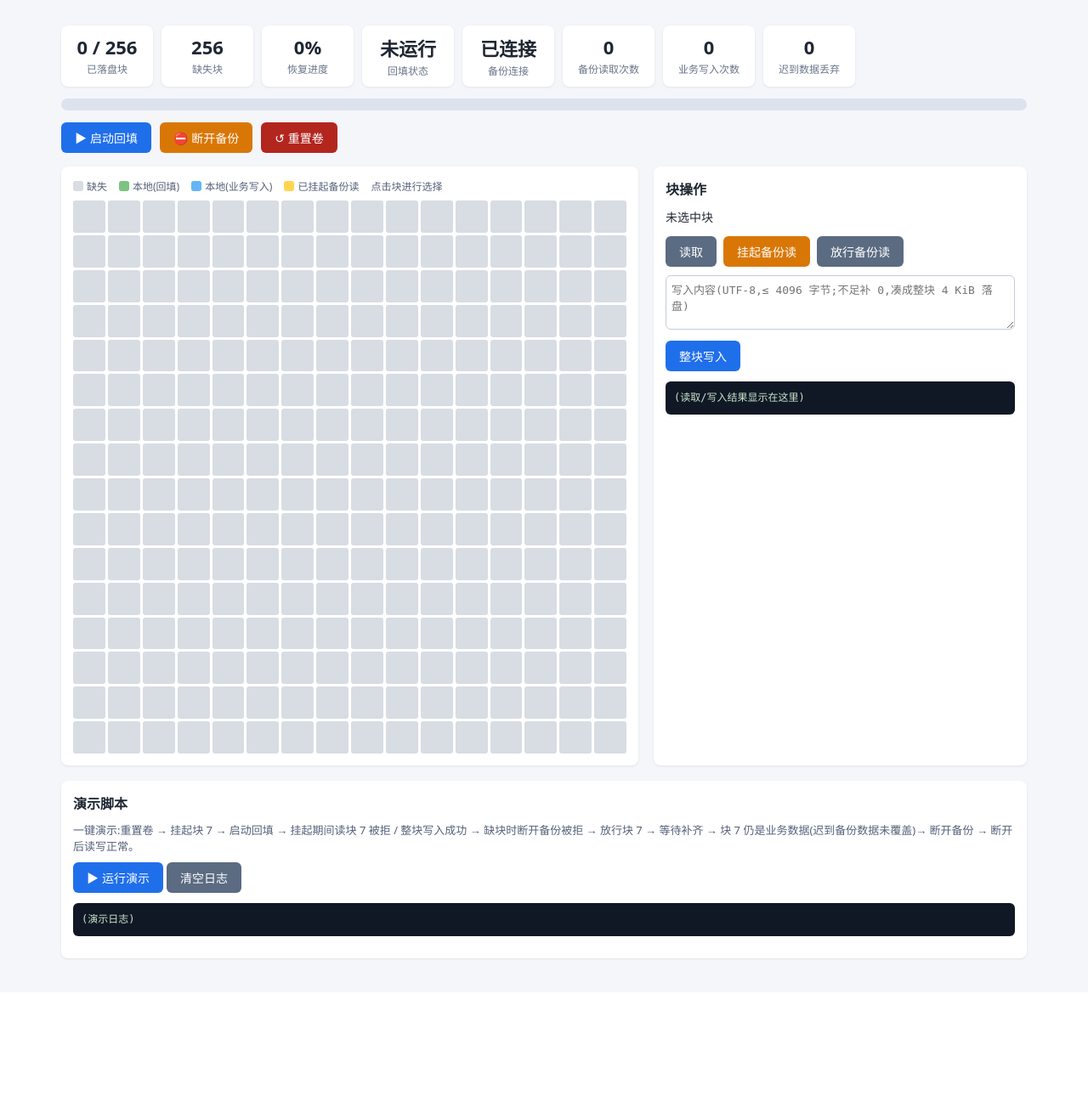
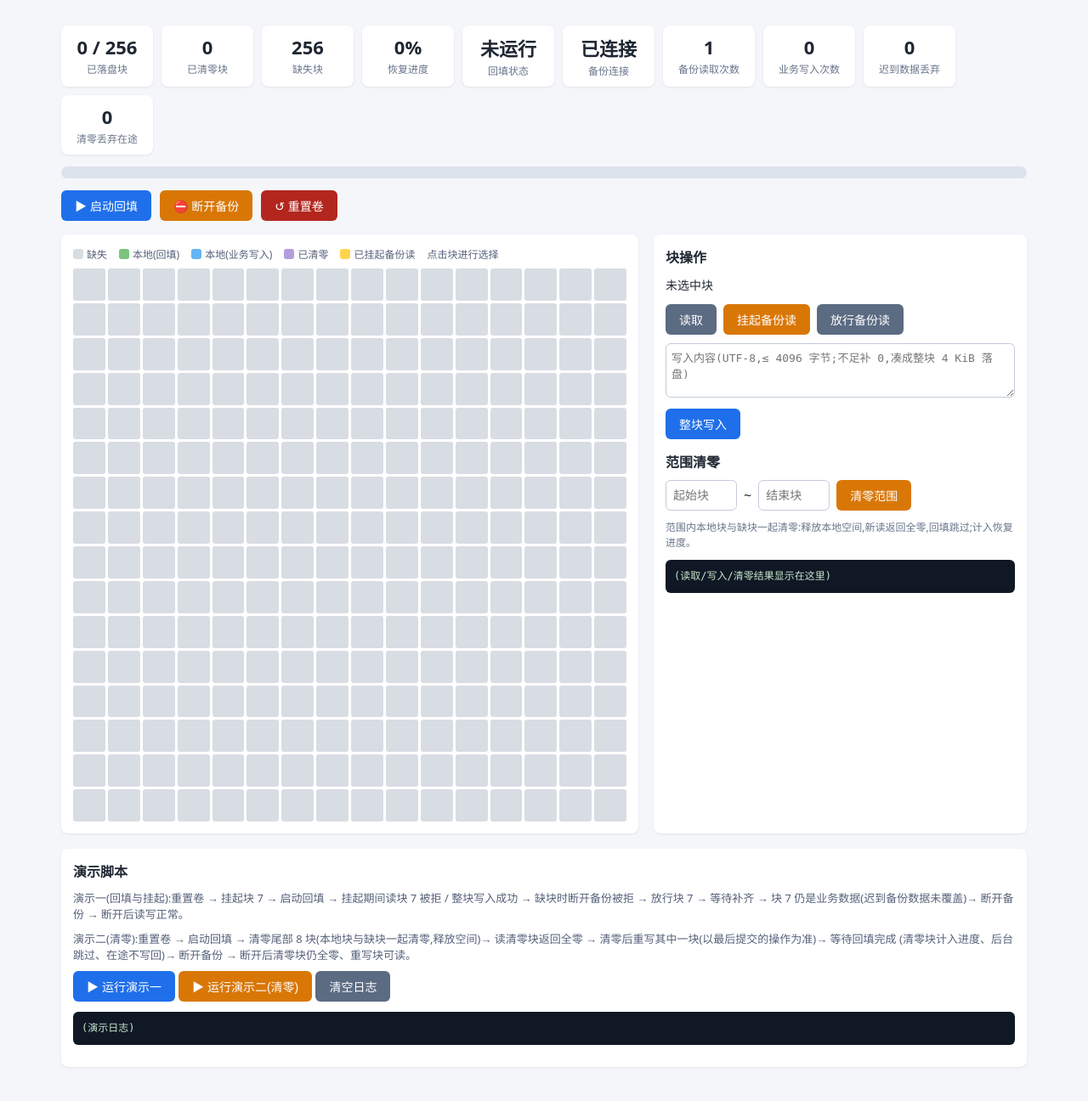
Before and after one commit to enormousmen/solo-73922122-3463a01a-3059-4eea-b759-62d09ac679aa, a Flask app: page / in a window 1280 px wide. Shown: the part 57-1353 px from the top of the page at 85% size. Before the commit the page ends 1188 px from the top, so only its background shows below. Run offline with Flask 3, Linux system fonts and the light colour scheme; data that the repository does not hold is empty.

Commit message:
5b31adec-f43f-480d-b48f-f16d1efd089b

```diff
--- a/app/app.py
+++ b/app/app.py
@@ -7,8 +7,12 @@
 - 后台线程把缺块从备份回填到本地(INSERT OR IGNORE:业务写入永远优先,
   迟到的备份数据不会覆盖已提交的业务整块写入);
 - 网页可按块挂起/放行后台备份读取;挂起期间同一块的整块写入照常提交;
-- 进程重启后保留已落盘的块,并自动继续回填;
-- 只要还有缺块就拒绝断开备份;补齐后允许断开,断开后数据盘纯本地读写。
+- 值班员可按起止块号清零范围:范围内本地块被删除(释放空间供后续写入复用)、
+  缺块一并标记;清零范围以紧凑区间(自动合并)持久化,新读返回全零,
+  后台回填跳过清零块,在途回填数据也不写回;清零与业务整块写入重叠时,
+  以最后提交的操作为准;清零块计入恢复进度(每块只算一次);
+- 进程重启后保留已落盘的块与清零标记,并自动继续回填;
+- 只要还有缺块就拒绝断开备份;补齐(含清零)后允许断开,断开后数据盘纯本地读写。
 """
 from __future__ import annotations
 
@@ -35,6 +39,11 @@ CREATE TABLE IF NOT EXISTS blocks(
 CREATE TABLE IF NOT EXISTS suspended(
   idx          INTEGER PRIMARY KEY,
   suspended_at REAL NOT NULL
+);
+CREATE TABLE IF NOT EXISTS zero_ranges(
+  start INTEGER NOT NULL,        -- 闭区间 [start, end]:已清零块
+  end   INTEGER NOT NULL,
+  PRIMARY KEY(start, end)
 );
 CREATE TABLE IF NOT EXISTS meta(
   key   TEXT PRIMARY KEY,
@@ -64,7 +73,10 @@ class Volume:
         self._worker = None
         self._stop = threading.Event()
         self.generation = 0  # reset/stop 时 +1,旧 worker 发现世代变更即退出
-        self.stats = {"backup_reads": 0, "backfilled": 0, "business_writes": 0, "late_ignored": 0}
+        self.stats = {
+            "backup_reads": 0, "backfilled": 0, "business_writes": 0,
+            "late_ignored": 0, "zeroed_blocks": 0, "zero_dropped": 0,
+        }
 
     # ---------- 元数据 ----------
     def meta_get(self, key, default="0"):
@@ -115,30 +127,100 @@ class Volume:
         with self.lock:
             return [r[0] for r in self.db.execute("SELECT idx FROM suspended ORDER BY idx")]
 
+    # ---------- 清零(范围) ----------
+    def is_zeroed_locked(self, idx):
+        return self.db.execute(
+            "SELECT 1 FROM zero_ranges WHERE start<=? AND end>=?", (idx, idx)
+        ).fetchone() is not None
+
+    def zeroed_count_locked(self):
+        (n,) = self.db.execute(
+            "SELECT COALESCE(SUM(end-start+1), 0) FROM zero_ranges"
+        ).fetchone()
+        return n
+
+    def zero_ranges_locked(self):
+        return [list(r) for r in
+                self.db.execute("SELECT start, end FROM zero_ranges ORDER BY start")]
+
+    def _merge_zero_range_locked(self, start, end):
+        """把 [start, end] 并入清零区间表:与重叠/相邻区间合并,保持紧凑存储。"""
+        rows = self.db.execute(
+            "SELECT start, end FROM zero_ranges WHERE start<=? AND end>=?",
+            (end + 1, start - 1),
+        ).fetchall()
+        ns, ne = start, end
+        for s, e in rows:
+            ns, ne = min(ns, s), max(ne, e)
+        self.db.execute(
+            "DELETE FROM zero_ranges WHERE start<=? AND end>=?", (end + 1, start - 1)
+        )
+        self.db.execute("INSERT INTO zero_ranges(start, end) VALUES (?, ?)", (ns, ne))
+
+    def _unzero_locked(self, idx):
+        """把单个块移出清零区间(区间收缩或分裂);业务写入覆盖清零块时用。"""
+        row = self.db.execute(
+            "SELECT start, end FROM zero_ranges WHERE start<=? AND end>=?", (idx, idx)
+        ).fetchone()
+        if row is None:
+            return
+        s, e = row
+        self.db.execute("DELETE FROM zero_ranges WHERE start=? AND end=?", (s, e))
+        if s <= idx - 1:
+            self.db.execute("INSERT INTO zero_ranges(start, end) VALUES (?, ?)", (s, idx - 1))
+        if idx + 1 <= e:
+            self.db.execute("INSERT INTO zero_ranges(start, end) VALUES (?, ?)", (idx + 1, e))
+
+    def zero_range(self, start, end):
+        """清零 [start, end]:删除范围内本地块(释放本地空间供后续写入复用)、
+        清除范围内挂起、并入紧凑清零区间。整个操作是一个事务:
+        任一步失败整体回滚,数据与恢复进度维持原状。"""
+        if not (0 <= start <= end < self.block_count):
+            raise ValueError(f"清零范围非法: [{start}, {end}]")
+        with self.lock:
+            try:
+                self.db.execute(
+                    "DELETE FROM blocks WHERE idx BETWEEN ? AND ?", (start, end))
+                self.db.execute(
+                    "DELETE FROM suspended WHERE idx BETWEEN ? AND ?", (start, end))
+                self._merge_zero_range_locked(start, end)
+                self.db.commit()
+            except Exception:
+                self.db.rollback()
+                raise
+            self.stats["zeroed_blocks"] += end - start + 1
+
     # ---------- 块状态 ----------
     def present_map(self):
         with self.lock:
             return {r[0]: r[1] for r in self.db.execute("SELECT idx, source FROM blocks")}
 
     def missing_count_locked(self):
+        """缺块 = 总块数 - 本地已落盘 - 已清零(清零块计入恢复进度,每块只算一次)。"""
         (present,) = self.db.execute("SELECT COUNT(*) FROM blocks").fetchone()
-        return self.block_count - present
+        return self.block_count - present - self.zeroed_count_locked()
 
     def next_missing_unsuspended_locked(self):
         present = {r[0] for r in self.db.execute("SELECT idx FROM blocks")}
         susp = {r[0] for r in self.db.execute("SELECT idx FROM suspended")}
+        zeroed = set()
+        for s, e in self.db.execute("SELECT start, end FROM zero_ranges"):
+            zeroed.update(range(s, e + 1))
         for i in range(self.block_count):
-            if i not in present and i not in susp:
+            if i not in present and i not in susp and i not in zeroed:
                 return i
         return None
 
     # ---------- 业务读写 ----------
     def read_block(self, idx):
-        """返回 (status, data, origin)。status: local|backup|suspended|gone"""
+        """返回 (status, data, origin)。status: local|zero|backup|suspended|gone"""
         with self.lock:
             row = self.db.execute("SELECT data, source FROM blocks WHERE idx=?", (idx,)).fetchone()
             if row:
                 return "local", row[0], row[1]
+            if self.is_zeroed_locked(idx):
+                # 已清零:新发起的读返回全零,不读备份
+                return "zero", bytes(self.block_size), None
             if self.meta_get("backup_disconnected") == "1":
                 return "gone", None, None
             if self.is_suspended_locked(idx):
@@ -147,9 +229,11 @@ class Volume:
         return "backup", self.read_backup(idx), None
 
     def write_block(self, idx, data):
-        """整块写入(必须恰好 block_size 字节),业务写入永远生效。"""
+        """整块写入(必须恰好 block_size 字节),业务写入永远生效。
+        与清零重叠时以最后提交的操作为准:写入把该块移出清零区间。"""
         assert len(data) == self.block_size
         with self.lock:
+            self._unzero_locked(idx)
             self.db.execute(
                 "INSERT INTO blocks(idx,data,source,updated_at) VALUES(?,?,?,?) "
                 "ON CONFLICT(idx) DO UPDATE SET data=excluded.data, "
@@ -200,6 +284,10 @@ class Volume:
                 if self.is_suspended_locked(idx):
                     # 取数后被挂起:丢弃本次备份数据,等放行后再取
                     self.stats["late_ignored"] += 1
+                    continue
+                if self.is_zeroed_locked(idx):
+                    # 取数后该块被清零:在途备份数据不得写回,直接丢弃
+                    self.stats["zero_dropped"] += 1
                     continue
                 cur = self.db.execute(
                     "INSERT OR IGNORE INTO blocks(idx,data,source,updated_at) VALUES(?,?,?,?)",
@@ -263,7 +351,7 @@ class Volume:
             self._stop.clear()
 
     def reset(self):
-        """清空本地卷(演示用):已落盘块、挂起表、断开标记全部复位。"""
+        """清空本地卷(演示用):已落盘块、挂起表、清零标记、断开标记全部复位。"""
         with self.lock:
             self.generation += 1
             self._stop.set()
@@ -272,6 +360,7 @@ class Volume:
         with self.lock:
             self.db.execute("DELETE FROM blocks")
             self.db.execute("DELETE FROM suspended")
+            self.db.execute("DELETE FROM zero_ranges")
             self.meta_set("backup_disconnected", "0")
             self.db.commit()
             for k in self.stats:
@@ -297,14 +386,18 @@ class Volume:
     def status(self):
         with self.lock:
             (present,) = self.db.execute("SELECT COUNT(*) FROM blocks").fetchone()
+            zeroed = self.zeroed_count_locked()
+            recovered = present + zeroed  # 清零块计入恢复进度,与本地块互斥,每块只算一次
             return {
                 "block_size": self.block_size,
                 "block_count": self.block_count,
                 "present": present,
-                "missing": self.block_count - present,
-                "progress": round(present * 100.0 / self.block_count, 1),
+                "zeroed": zeroed,
+                "zero_ranges": self.zero_ranges_locked(),
+                "missing": self.block_count - recovered,
+                "progress": round(recovered * 100.0 / self.block_count, 1),
                 "backfill_running": self.meta_get("backfill_running") == "1",
-                "backfill_complete": present == self.block_count,
+                "backfill_complete": recovered == self.block_count,
                 "backup_disconnected": self.meta_get("backup_disconnected") == "1",
                 "suspended": self.suspended_list(),
                 "stats": dict(self.stats),
@@ -369,7 +462,9 @@ def create_app(config=None):
 
     @app.get("/api/blocks")
     def api_blocks():
-        return jsonify(present=vol.present_map(), suspended=vol.suspended_list())
+        with vol.lock:
+            return jsonify(present=vol.present_map(), suspended=vol.suspended_list(),
+                           zero_ranges=vol.zero_ranges_locked())
 
     # ---------- 块读写 ----------
     @app.get("/api/block/<int:idx>")
@@ -380,6 +475,8 @@ def create_app(config=None):
         if status == "local":
             return jsonify(ok=True, idx=idx, source="local", origin=origin,
                            text=_preview_text(data), size=len(data))
+        if status == "zero":
+            return jsonify(ok=True, idx=idx, source="zero", text="", size=len(data))
         if status == "backup":
             return jsonify(ok=True, idx=idx, source="backup",
                            text=_preview_text(data), size=len(data))
@@ -416,6 +513,27 @@ def create_app(config=None):
         vol.resume(idx)
         return jsonify(ok=True, message=f"块 {idx} 的后台备份读取已放行")
 
+    # ---------- 清零 ----------
+    @app.post("/api/zero")
+    def api_zero():
+        body = request.get_json(silent=True) or {}
+        try:
+            start = int(body.get("start"))
+            end = int(body.get("end"))
+        except (TypeError, ValueError):
+            return err("start/end 必须为整数", 400)
+        if not (0 <= start <= end < vol.block_count):
+            return err(f"清零范围非法: 需 0 <= start <= end <= {vol.block_count - 1}", 400)
+        try:
+            vol.zero_range(start, end)
+        except Exception:
+            log.exception("清零失败,已回滚")
+            return err("清零失败,已整体回滚,数据与恢复进度维持原状", 500)
+        return jsonify(
+            ok=True,
+            message=f"块 [{start}, {end}] 已清零:本地空间已释放,新读返回全零,后台回填将跳过",
+        )
+
     # ---------- 回填 / 断开 / 重置 ----------
     @app.post("/api/backfill/start")
     def api_backfill_start():
--- a/app/templates/index.html
+++ b/app/templates/index.html
@@ -41,6 +41,7 @@
   .cell.backfill { background: #7bc47f; }
   .cell.business { background: #64b5f6; }
   .cell.susp { background: #ffd54f; }
+  .cell.zero { background: #b39ddb; }
   .cell.sel { border-color: #d32f2f; }
   .panel { background: #fff; border-radius: 8px; padding: 14px; flex: 1 1 320px;
            box-shadow: 0 1px 3px rgba(0,0,0,.08); }
@@ -50,6 +51,8 @@
   #sel-info b { font-size: 16px; }
   textarea { width: 100%; height: 64px; border: 1px solid #c4ccd9; border-radius: 6px;
              padding: 6px; font-size: 13px; resize: vertical; }
+  input.num { width: 84px; border: 1px solid #c4ccd9; border-radius: 6px;
+              padding: 7px 8px; font-size: 14px; }
   pre { background: #101826; color: #c8e6c9; border-radius: 6px; padding: 10px;
         font-size: 12px; line-height: 1.6; overflow: auto; max-height: 300px; white-space: pre-wrap; }
   .demo { background: #fff; border-radius: 8px; padding: 14px; margin-top: 18px;
@@ -67,6 +70,7 @@
 <main>
   <div class="cards">
     <div class="card"><div class="num" id="c-present">-</div><div class="lbl">已落盘块</div></div>
+    <div class="card"><div class="num" id="c-zeroed">-</div><div class="lbl">已清零块</div></div>
     <div class="card"><div class="num" id="c-missing">-</div><div class="lbl">缺失块</div></div>
     <div class="card"><div class="num" id="c-progress">-</div><div class="lbl">恢复进度</div></div>
     <div class="card"><div class="num" id="c-backfill">-</div><div class="lbl">回填状态</div></div>
@@ -74,6 +78,7 @@
     <div class="card"><div class="num" id="c-breads">-</div><div class="lbl">备份读取次数</div></div>
     <div class="card"><div class="num" id="c-bwrites">-</div><div class="lbl">业务写入次数</div></div>
     <div class="card"><div class="num" id="c-late">-</div><div class="lbl">迟到数据丢弃</div></div>
+    <div class="card"><div class="num" id="c-zdrop">-</div><div class="lbl">清零丢弃在途</div></div>
   </div>
   <div class="bar"><div id="bar-fill"></div></div>
 
@@ -90,6 +95,7 @@
         <span><i style="background:#d8dce3"></i>缺失</span>
         <span><i style="background:#7bc47f"></i>本地(回填)</span>
         <span><i style="background:#64b5f6"></i>本地(业务写入)</span>
+        <span><i style="background:#b39ddb"></i>已清零</span>
         <span><i style="background:#ffd54f"></i>已挂起备份读</span>
         <span>点击块进行选择</span>
       </div>
@@ -107,16 +113,30 @@
       <div class="row" style="margin-top:8px">
         <button id="btn-write">整块写入</button>
       </div>
-      <pre id="blkresult">(读取/写入结果显示在这里)</pre>
+      <h2 style="margin-top:14px">范围清零</h2>
+      <div class="row">
+        <input id="zstart" class="num" type="number" min="0" placeholder="起始块">
+        <span style="align-self:center">~</span>
+        <input id="zend" class="num" type="number" min="0" placeholder="结束块">
+        <button id="btn-zero" class="warn">清零范围</button>
+      </div>
+      <div style="font-size:12px;color:#68758a;margin-bottom:10px">
+        范围内本地块与缺块一起清零:释放本地空间,新读返回全零,回填跳过;计入恢复进度。
+      </div>
+      <pre id="blkresult">(读取/写入/清零结果显示在这里)</pre>
     </div>
   </div>
 
   <div class="demo">
     <h2>演示脚本</h2>
-    <p>一键演示:重置卷 → 挂起块 7 → 启动回填 → 挂起期间读块 7 被拒 / 整块写入成功 →
+    <p>演示一(回填与挂起):重置卷 → 挂起块 7 → 启动回填 → 挂起期间读块 7 被拒 / 整块写入成功 →
        缺块时断开备份被拒 → 放行块 7 → 等待补齐 → 块 7 仍是业务数据(迟到备份数据未覆盖)→
        断开备份 → 断开后读写正常。</p>
-    <button id="btn-demo">▶ 运行演示</button>
+    <p>演示二(清零):重置卷 → 启动回填 → 清零尾部 8 块(本地块与缺块一起清零,释放空间)→
+       读清零块返回全零 → 清零后重写其中一块(以最后提交的操作为准)→ 等待回填完成
+       (清零块计入进度、后台跳过、在途不写回)→ 断开备份 → 断开后清零块仍全零、重写块可读。</p>
+    <button id="btn-demo">▶ 运行演示一</button>
+    <button id="btn-demo-zero" class="warn">▶ 运行演示二(清零)</button>
     <button id="btn-clearlog" class="ghost">清空日志</button>
     <pre id="demolog">(演示日志)</pre>
   </div>
@@ -124,7 +144,8 @@
 <script>
 const $ = s => document.querySelector(s);
 let selected = null;
-let lastStates = { present: {}, suspended: [] };
+let lastStates = { present: {}, suspended: [], zero_ranges: [] };
+let zeroedSet = new Set();
 let blockCount = 256;
 
 async function api(path, method = "GET", body) {
@@ -143,8 +164,12 @@ async function refresh() {
   const st = await api("/api/status");
   const bl = await api("/api/blocks");
   lastStates = bl;
+  zeroedSet = new Set();
+  for (const [s, e] of (bl.zero_ranges || []))
+    for (let i = s; i <= e; i++) zeroedSet.add(i);
   blockCount = st.block_count;
   $("#c-present").textContent = st.present + " / " + st.block_count;
+  $("#c-zeroed").textContent = st.zeroed;
   $("#c-missing").textContent = st.missing;
   $("#c-progress").textContent = st.progress + "%";
   $("#c-backfill").textContent = st.backfill_complete ? "已完成" : (st.backfill_running ? "回填中" : "未运行");
@@ -152,6 +177,7 @@ async function refresh() {
   $("#c-breads").textContent = st.stats.backup_reads;
   $("#c-bwrites").textContent = st.stats.business_writes;
   $("#c-late").textContent = st.stats.late_ignored;
+  $("#c-zdrop").textContent = st.stats.zero_dropped;
   $("#bar-fill").style.width = st.progress + "%";
   renderGrid();
   renderSelInfo();
@@ -163,6 +189,7 @@ function cellClass(i) {
   const src = lastStates.present[i];
   if (src === "backfill") return "cell backfill";
   if (src === "business") return "cell business";
+  if (zeroedSet.has(i)) return "cell zero";
   return "cell";
 }
 
@@ -188,6 +215,7 @@ function blockStateText(i) {
   const src = lastStates.present[i];
   if (src === "backfill") parts.push('本地(来源:回填)');
   else if (src === "business") parts.push('本地(来源:业务写入)');
+  else if (zeroedSet.has(i)) parts.push("已清零(读全零)");
   else parts.push("缺失");
   if (lastStates.suspended.includes(i)) parts.push("已挂起备份读");
   return parts.join(" · ");
@@ -215,8 +243,15 @@ $("#btn-read").onclick = async () => {
   if (selected === null) return;
   const j = await api("/api/block/" + selected);
   $("#blkresult").textContent = j._status === 200
-    ? `块 ${j.idx} 来源=${j.source}${j.origin ? "/" + j.origin : ""} 大小=${j.size}B\n内容预览: ${j.text}`
+    ? `块 ${j.idx} 来源=${j.source}${j.origin ? "/" + j.origin : ""} 大小=${j.size}B\n内容预览: ${j.source === "zero" ? "(全零块 " + j.size + " 字节)" : j.text}`
     : `HTTP ${j._status}: ${j.message}`;
+};
+$("#btn-zero").onclick = async () => {
+  const s = $("#zstart").value, e = $("#zend").value;
+  if (s === "" || e === "") { $("#blkresult").textContent = "请输入起止块号"; return; }
+  const j = await api("/api/zero", "POST", { start: Number(s), end: Number(e) });
+  $("#blkresult").textContent = `HTTP ${j._status}: ${j.message}`;
+  refresh();
 };
 $("#btn-write").onclick = async () => {
   if (selected === null) return;
@@ -256,7 +291,7 @@ $("#btn-demo").onclick = async () => {
   btn.disabled = true;
   const B = 7;
   try {
-    slog("=== 演示开始 ===");
+    slog("=== 演示一(回填与挂起)开始 ===");
     let j = await api("/api/reset", "POST");
     slog("0. " + j.message);
     j = await api(`/api/block/${B}/suspend`, "POST");
@@ -287,7 +322,49 @@ $("#btn-demo").onclick = async () => {
     r = await api("/api/block/3/write", "POST", { data: "POST-DISCONNECT-WRITE" });
     r = await api("/api/block/3");
     slog(`12. 断开后改写块 3 再读 → "${r.text}" ✔ 数据盘仍可读写`);
-    slog("=== 演示完成 ===");
+    slog("=== 演示一完成 ===");
+  } catch (e) {
+    slog("✘ 演示异常: " + e);
+  } finally {
+    btn.disabled = false;
+    refresh();
+  }
+};
+
+$("#btn-demo-zero").onclick = async () => {
+  const btn = $("#btn-demo-zero");
+  btn.disabled = true;
+  try {
+    const st0 = await api("/api/status");
+    const Z0 = Math.max(0, st0.block_count - 56), Z1 = Z0 + 7, ZW = Z0 + 5;
+    slog("=== 演示二(清零)开始 ===");
+    let j = await api("/api/reset", "POST");
+    slog("0. " + j.message);
+    j = await api("/api/backfill/start", "POST");
+    slog("1. 启动后台回填 → " + j.message);
+    j = await api("/api/zero", "POST", { start: Z0, end: Z1 });
+    slog(`2. 清零块 [${Z0}, ${Z1}] → ${j.message}`);
+    let r = await api(`/api/block/${Z0 + 1}`);
+    slog(`3. 读清零块 ${Z0 + 1} → 来源=${r.source}(全零 ${r.size}B) ✔`);
+    const payload = `REWRITE-AFTER-ZERO @ ${new Date().toLocaleTimeString()}`;
+    r = await api(`/api/block/${ZW}/write`, "POST", { data: payload });
+    slog(`4. 清零后重写块 ${ZW} → HTTP ${r._status} ✔(重叠时以最后提交的操作为准)`);
+    r = await api(`/api/block/${ZW}`);
+    slog(`5. 读块 ${ZW} → 来源=${r.source}/${r.origin} 内容="${r.text}" ✔`);
+    slog("6. 等待回填完成(清零块计入进度,后台跳过清零块,在途不写回)...");
+    const done = await waitUntil(st => st.missing === 0, 60000);
+    if (!done) { slog("✘ 等待回填超时"); return; }
+    const st = await api("/api/status");
+    slog(`   已落盘 ${st.present} + 已清零 ${st.zeroed} = ${st.present + st.zeroed}/${st.block_count},进度 ${st.progress}%,在途丢弃 ${st.stats.zero_dropped}`);
+    r = await api(`/api/block/${Z0 + 1}`);
+    slog(`7. 回填后清零块 ${Z0 + 1} 仍是全零 → 来源=${r.source} ✔(回填未写回)`);
+    r = await api("/api/disconnect", "POST");
+    slog(`8. 断开备份 → HTTP ${r._status}: ${r.message} ✔`);
+    r = await api(`/api/block/${Z0 + 1}`);
+    slog(`9. 断开后读清零块 ${Z0 + 1} → 来源=${r.source}(全零) ✔`);
+    r = await api(`/api/block/${ZW}`);
+    slog(`10. 断开后读重写块 ${ZW} → "${r.text}" ✔`);
+    slog("=== 演示二完成 ===");
   } catch (e) {
     slog("✘ 演示异常: " + e);
   } finally {
```
Also changed, not shown: tests/test_recovery.py (+144 -0 lines), README.md.
